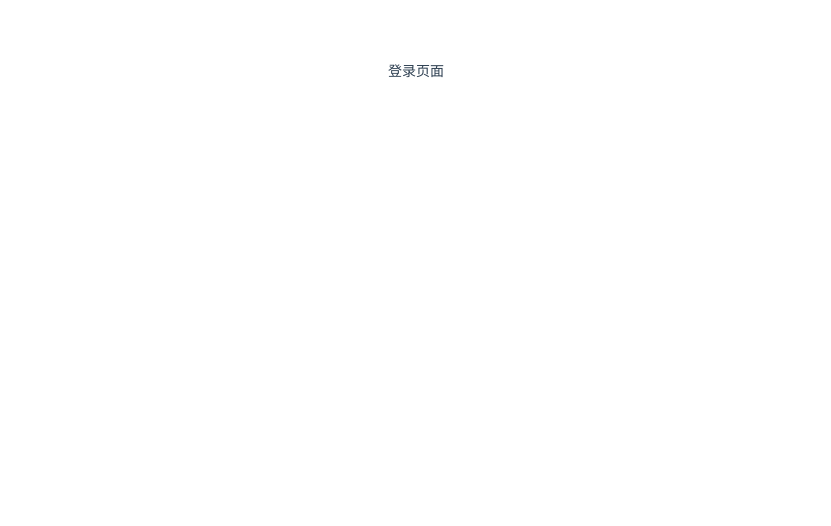
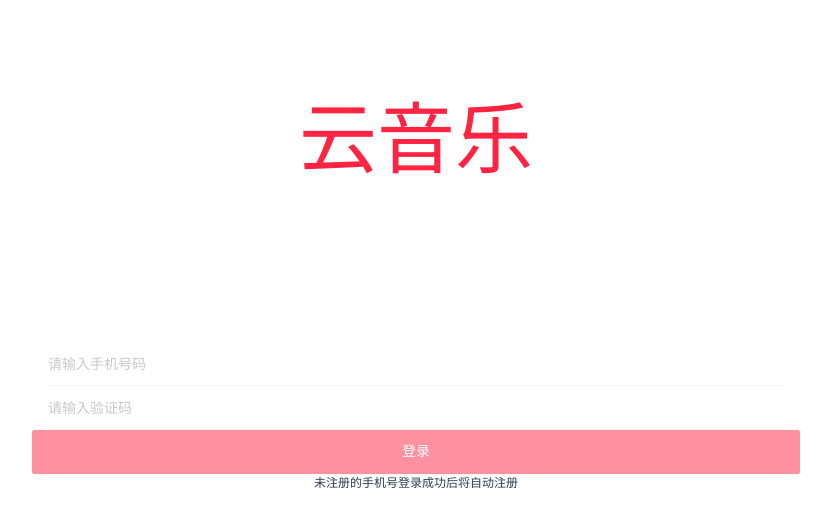
Before and after one commit to smily-77/music-play, a Vue app: page /#/login in a window 1280 px wide. Shown: the top 526 px of the page, without its empty margins (224-1055 px from the left). Built offline with nearby package versions, Linux system fonts and the light colour scheme.

Commit message:
完成事项：部分登录页面设计

```diff
--- a/package.json
+++ b/package.json
@@ -7,6 +7,8 @@
   },
   "dependencies": {
     "core-js": "^3.6.5",
+    "less": "^3.0.0",
+    "less-loader": "^5.0.0",
     "vant": "^3.4.2",
     "vue": "^3.0.0",
     "vue-router": "^4.0.12",
--- a/src/views/login.vue
+++ b/src/views/login.vue
@@ -1,8 +1,164 @@
 <template>
-    <div>登录页面</div>
+  <h1 class="title">云音乐</h1>
+  <div class="signBox">
+    <van-form ref="form">
+      <!-- 手机号码 -->
+      <van-field
+        v-model="mobile"
+        placeholder="请输入手机号码"
+        :rules="telRules"
+        :clearable="true"
+        @clear="clearAll"
+      ></van-field>
+      <!-- 验证码 -->
+      <van-field v-model="code" placeholder="请输入验证码" :clearable="true" :rules="codeRules">
+        <!-- 通过 button 插槽可以在输入框尾部插入按钮 -->
+        <template #button v-if="showButton">
+          <van-button
+            class="button"
+            @click="getCode"
+            :disabled="!countdown"
+            v-bind:class="[countdown ? 'reg_active' : 'reg_disActive']"
+          >
+            <span v-if="countdown">{{ text }}</span>
+            <span v-if="!countdown">{{ count }}</span>
+          </van-button>
+        </template>
+      </van-field>
+      <van-button
+        color="rgb(255,36,66)"
+        type="primary"
+        block
+        @click="submit"
+        :disabled="submitButton"
+        >登录</van-button
+      >
+    </van-form>
+    <p class="signTitLe">未注册的手机号登录成功后将自动注册</p>
+
+  </div>
+
 </template>
-<script></script>
+<script>
+export default {
+  data() {
+    return {
+      mobile: "",
+      // 手机号码
+      code: "",
+      // 验证码
+      count: "",
+      countdown: true,
+      timer: null,
+      text: "发送验证码",
+      // 验证码按钮是否显示
+      showButton: false,
+      // 登录按钮是否有效
+      submitButton: true,
+      // 校验手机号码
+      telRules: [
+        {
+          required: true,
+        },
+        {
+          // 自定义校验规则
+          validator: (value) => {
+            return /^(0|86|17951)?(13[0-9]|15[012356789]|166|17[3678]|18[0-9]|14[57])[0-9]{8}$/.test(
+              value
+            );
+          },
+          message: "请输入正确格式的手机号码",
+          trigger: "onBlur",
+        },
+      ],
+      codeRules: [
+        {
+          required: true,
+          // message: "验证码不能为空",
+          // trigger: "onBlur",
+        },
+      ],
+    };
+  },
+  methods: {
+    getCode() {
+      const TIME_COUNT = 60;
+      if (!this.timer) {
+        this.count = TIME_COUNT;
+        this.countdown = false;
+        this.text = "重新发送";
+        this.timer = setInterval(() => {
+          if (this.count > 0 && this.count <= TIME_COUNT) {
+            this.count--;
+          } else {
+            this.countdown = true;
+            clearInterval(this.timer);
+            this.timer = null;
+          }
+        }, 1000);
+      }
+    },
+    submit() {
+      // 全局表单验证
+      this.$refs.form
+        .validate()
+        .then(() => {
+          this.$toast.success("提交成功");
+        })
+        .catch(() => {
+          this.$toast.fail("提交失败");
+        });
+    },
+    clearAll(){
+      console.log(1111)
+      this.mobile="";
+      this.code=""
+    }
+  },
+  watch: {
+    mobile(value) {
+      let validate =
+        /^(0|86|17951)?(13[0-9]|15[012356789]|166|17[3678]|18[0-9]|14[57])[0-9]{8}$/.test(
+          value
+        );
+      if (validate === true) {
+        this.showButton = true;
+      } else {
+        this.showButton = false;
+      }
+    },
+    code(value) {
+      if (value&&this.showButton) {
+
+        this.submitButton = false;
+      }
+    },
+  },
+};
+</script>
 
 <style lang="less" scoped>
+/deep/.van-button--default {
+  border: 0;
+  color: blue;
+  border-radius:10px;
+}
+
+.title {
+  margin-top: 80px;
+  font-family: "隶书", "LiSu";
+  color: rgb(255, 36, 66);
+  font-size: 78px;
+}
+.signBox{
+  width: 60%;
+  position:relative;
+  left: 50%;
+  bottom:-100px;
+  transform: translateX(-50%);
+  .signTitLe{
+    font-size: 12px;
+  }
+}
 
 </style>
```
Also changed, not shown: src/main.js (+4 -3 lines), 1 other file (tests, documents, lock files or other folders).
